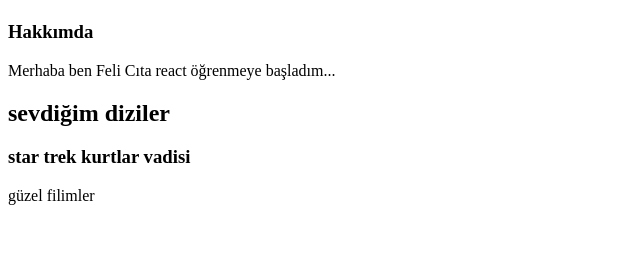
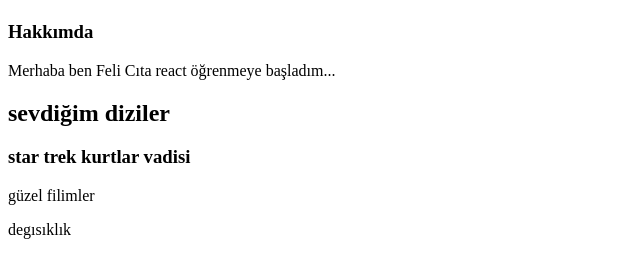
Before and after one commit to felicita2031/ilk_websayfam, a plain HTML site: page ilkwebsayfam/index.html in a window 1280 px wide. Shown: the part 59-336 px from the top of the page, without its empty margins (0-640 px from the left). Drawn offline with Linux system fonts and the light colour scheme.

Commit message:
yeni eklenne şeyler var

```diff
--- a/ilkwebsayfam/index.html
+++ b/ilkwebsayfam/index.html
@@ -13,6 +13,7 @@
     <h2>sevdiğim diziler</h2>
     <h3>star trek kurtlar vadisi</h3>
     <p>güzel filimler</p>
+    <p>degısıklık</p>
 
 </body>
 </html>
```
